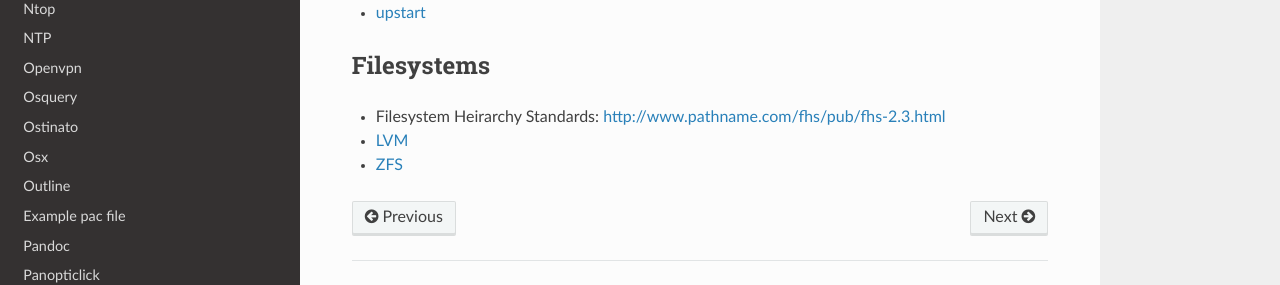
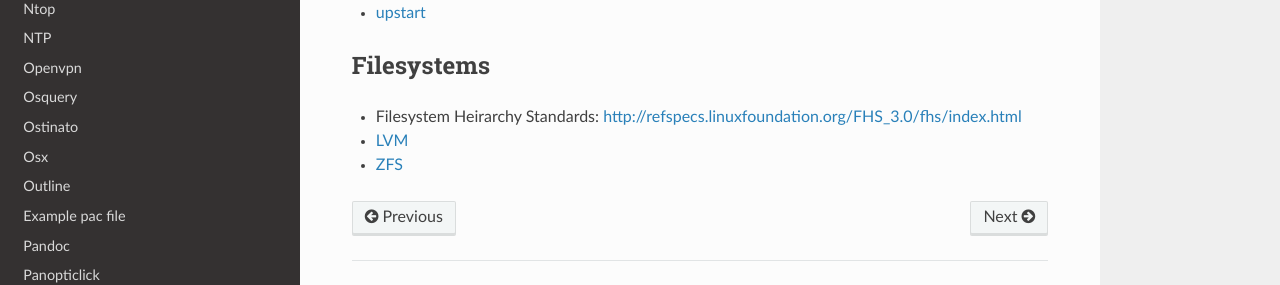
Before and after one commit to lando-cal/tech-notes, an MkDocs documentation site: the page built from docs/linux.md, in a window 1280 px wide and 900 px high, scrolled down 584 px. Shown: the part 570-855 px from the top of the window. Built offline with MkDocs 1.6.1, drawn with Linux system fonts in a browser that asks for light colours; nearby versions of some CDN libraries; part of the change alters nothing that is shown.

Commit message:
Add FHS 3.0

```diff
--- a/docs/linux.md
+++ b/docs/linux.md
@@ -46,6 +46,6 @@ echo b > /proc/sysrq-trigger
 
 ## Filesystems
 
-- Filesystem Heirarchy Standards: <http://www.pathname.com/fhs/pub/fhs-2.3.html>
+- Filesystem Heirarchy Standards: <http://refspecs.linuxfoundation.org/FHS_3.0/fhs/index.html>
 - [LVM](lvm)
 - [ZFS](zfs)
```
